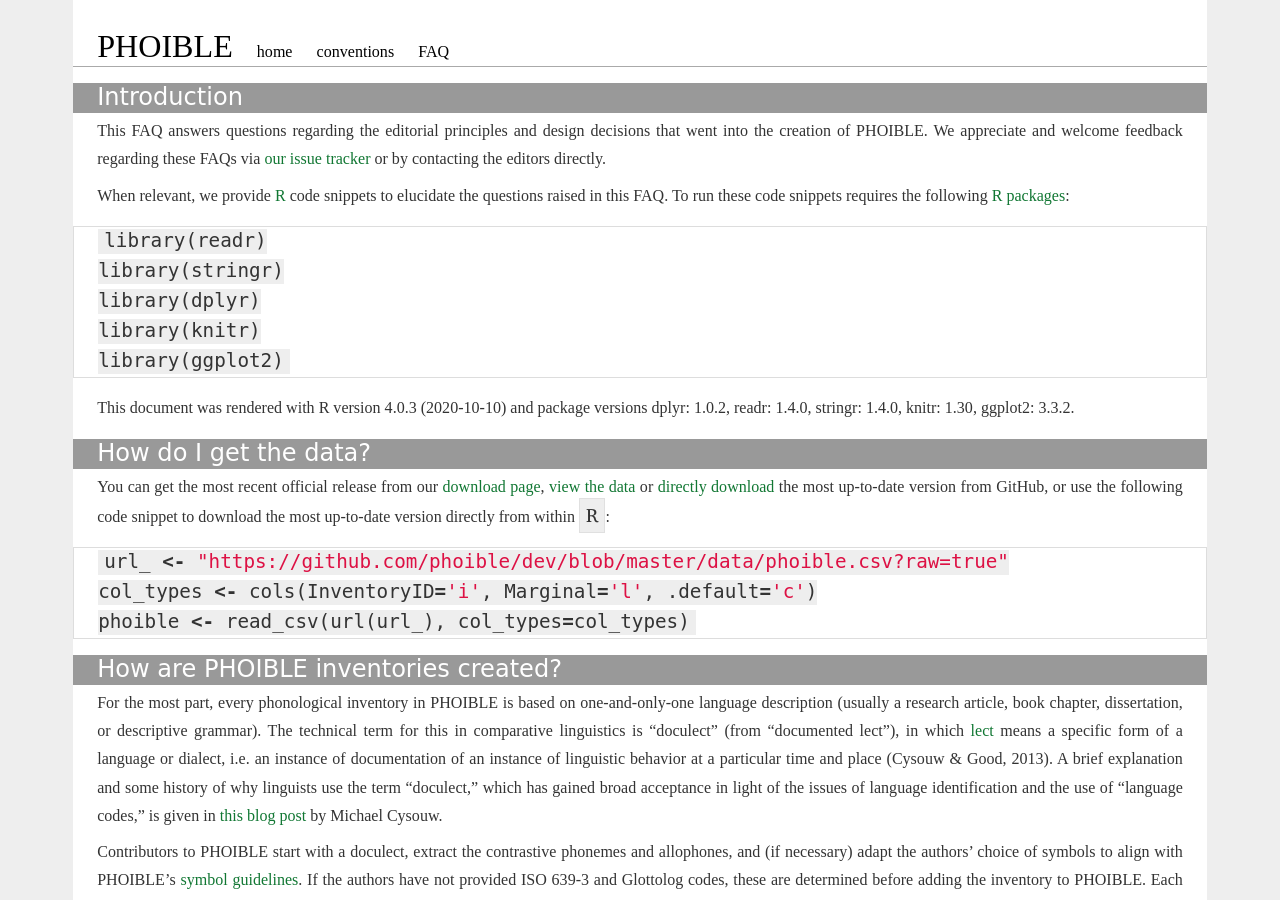
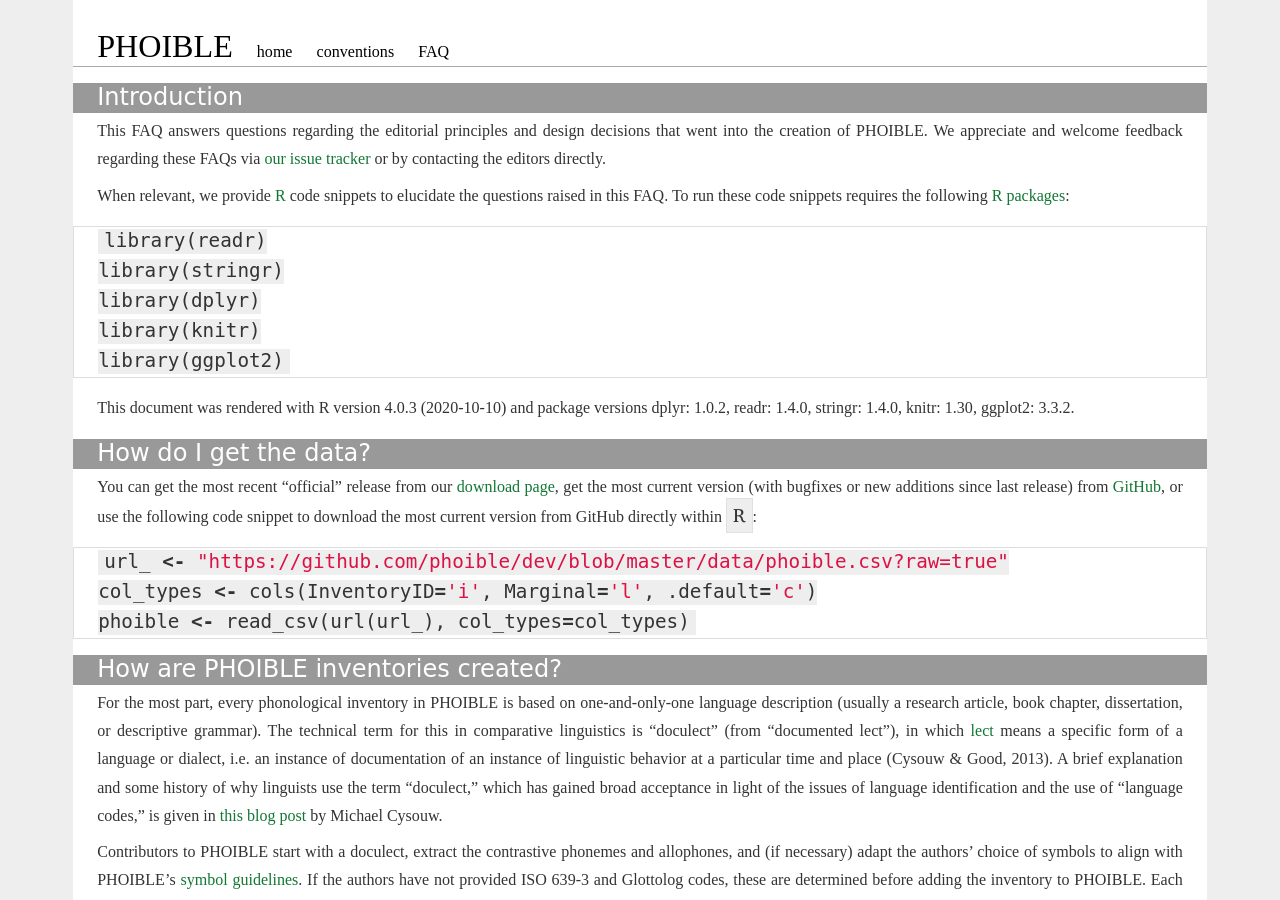
Before and after one commit to phoible/phoible.github.io, a Jekyll site: the page built from faq.md, in a window 1280 px wide and 900 px high. Built offline with Jekyll 4.4.1, drawn with Linux system fonts in a browser that asks for light colours; some web fonts are replaced.

Commit message:
rerender md file

````diff
--- a/faq.md
+++ b/faq.md
@@ -39,14 +39,12 @@
 How do I get the data?
 ======================
 
-You can get the most recent official release from our [download
-page](https://phoible.org/download), [view the
-data](https://github.com/phoible/dev/blob/master/data/phoible.csv) or
-[directly
-download](https://github.com/phoible/dev/blob/master/data/phoible.csv?raw=true)
-the most up-to-date version from GitHub, or use the following code
-snippet to download the most up-to-date version directly from within
-`R`:
+You can get the most recent “official” release from our [download
+page](https://phoible.org/download), get the most current version (with
+bugfixes or new additions since last release) from
+[GitHub](https://github.com/phoible/dev/blob/master/data/phoible.csv?raw=true),
+or use the following code snippet to download the most current version
+from GitHub directly within `R`:
 
 ``` r
 url_ <- "https://github.com/phoible/dev/blob/master/data/phoible.csv?raw=true"
````
